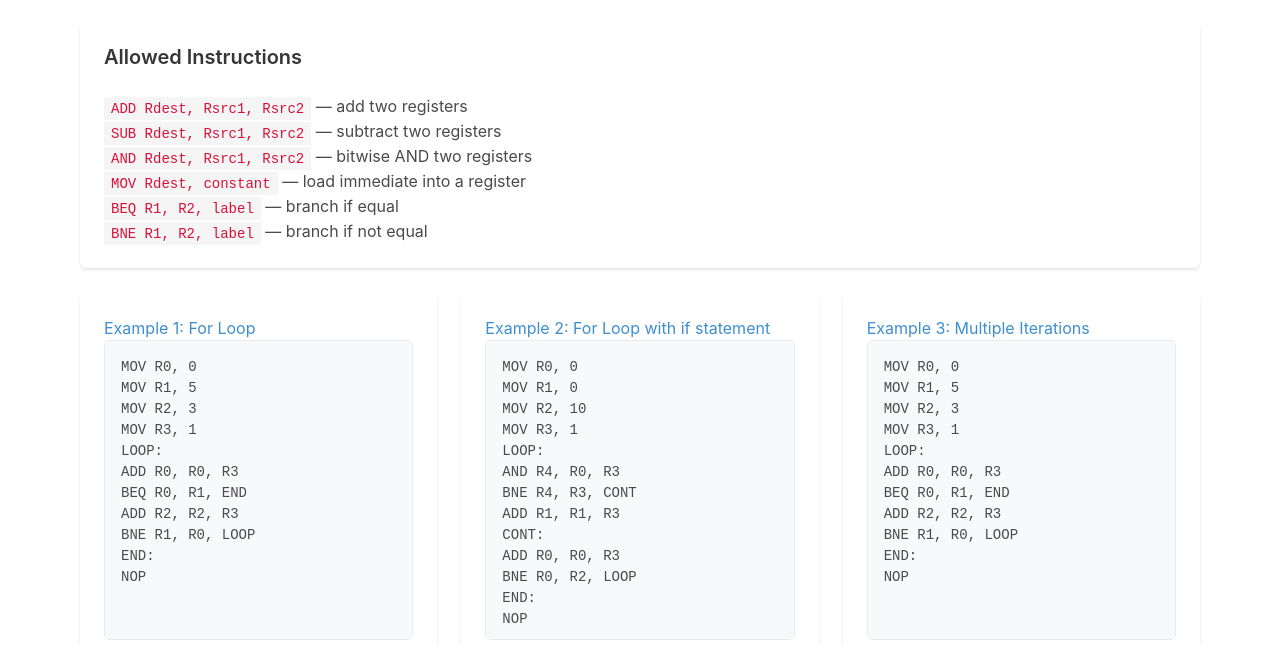
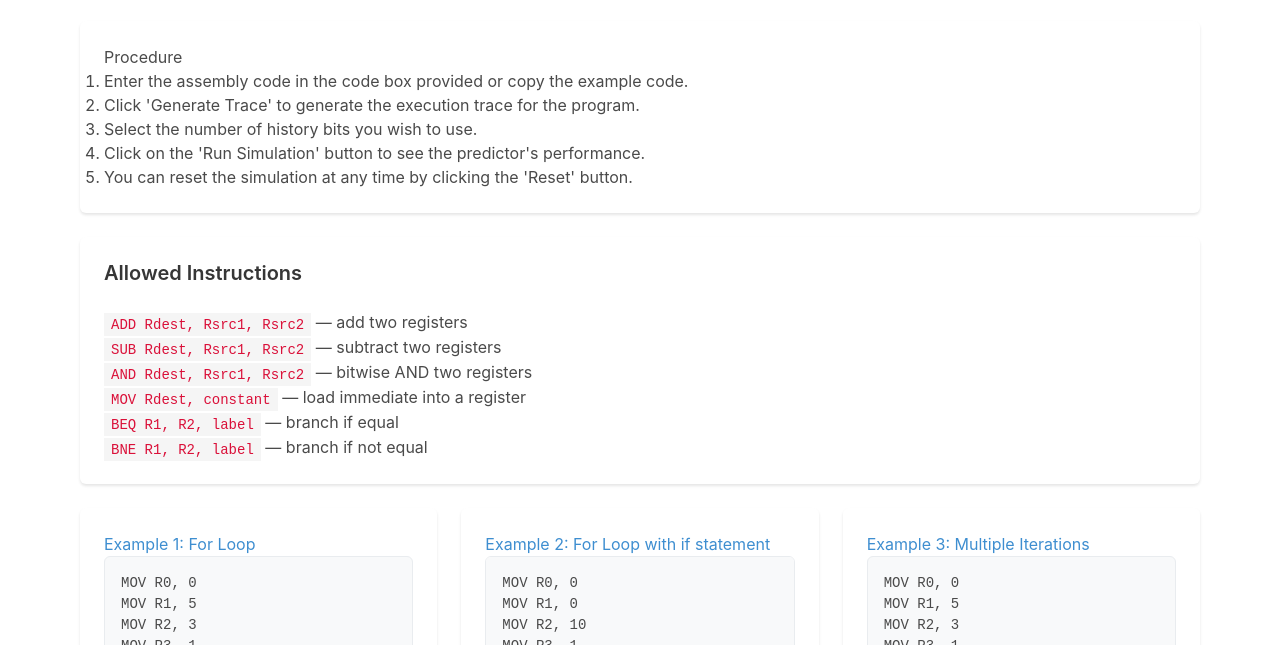
Before and after one commit to virtual-labs/exp-branch-prediction-correlating-iiith, a plain HTML site: page experiment/simulation/index.html in a window 1280 px wide. Shown: the part 103-748 px from the top of the page. Drawn offline with nearby package versions, Linux system fonts and the light colour scheme.

Commit message:
Update index.html

```diff
--- a/experiment/simulation/index.html
+++ b/experiment/simulation/index.html
@@ -11,6 +11,17 @@
   <section class="section">
     <div class="container">
       <h1 class="title has-text-primary">Correlating Branch Prediction Experiment</h1>
+
+      <div class="box">
+        <h3 class="section-title">Procedure</h3>
+        <ol class="instructions-list">
+            <li>Enter the assembly code in the code box provided or copy the example code.</li>
+            <li>Click 'Generate Trace' to generate the execution trace for the program.</li>
+            <li>Select the number of history bits you wish to use.</li>
+            <li>Click on the 'Run Simulation' button to see the predictor's performance.</li>
+            <li>You can reset the simulation at any time by clicking the 'Reset' button.</li>
+        </ol>
+    </div>
 
       <!-- Allowed Instructions -->
       <div class="box">
```
